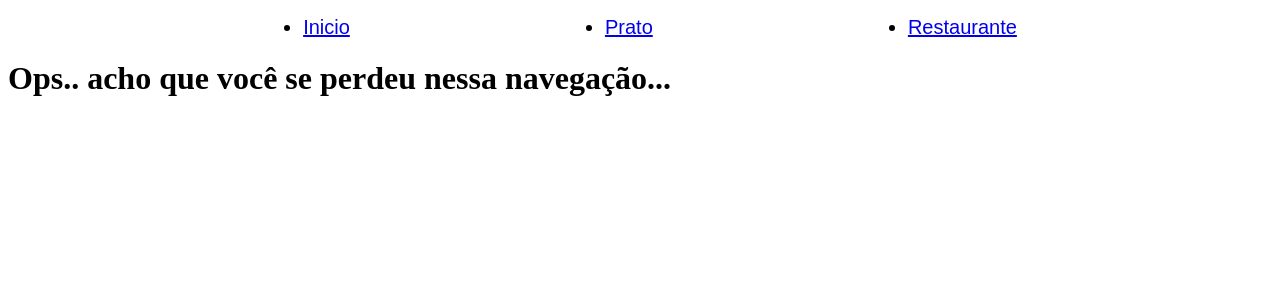
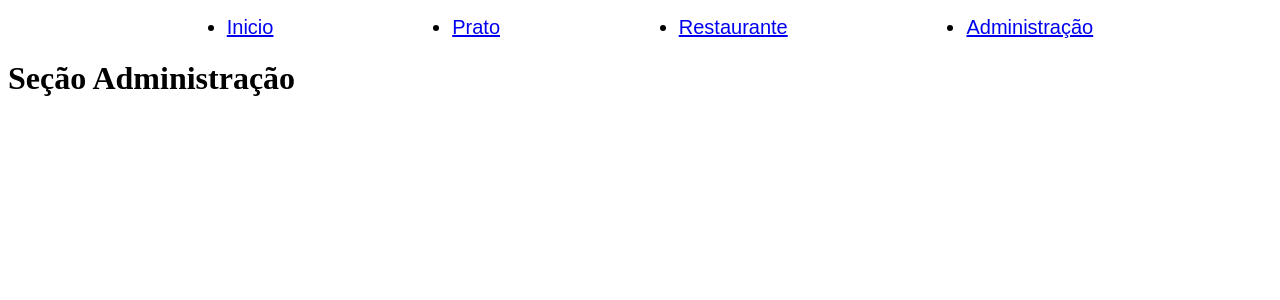
Before and after one commit to eliassouza93/APIRestaurante, a React (Create React App) app: page /administracao in a window 1280 px wide. Shown: the top 300 px of the page. Built offline with nearby package versions, Linux system fonts and the light colour scheme.

Commit message:
attAplicacao

```diff
--- a/src/componentes/Menu/index.tsx
+++ b/src/componentes/Menu/index.tsx
@@ -11,6 +11,9 @@ export default function Menu() {
     }, {
         label: 'Restaurante',
         to: '/restaurante'
+    },{
+        label: 'Administração',
+        to:'/administracao'
     }
 
     ]
@@ -22,7 +25,6 @@ export default function Menu() {
                     <li key={index}>
                         <Link to={rota.to}>
                             {rota.label}
-
                         </Link>
                     </li>
                 ))}
--- /dev/null
+++ b/src/pages/Administracao/index.tsx
@@ -0,0 +1,9 @@
+
+
+export default function Administracao() {
+    return (
+        <div>
+            <h1>Seção Administração</h1>
+        </div>
+    )
+}
--- a/src/routs.tsx
+++ b/src/routs.tsx
@@ -1,6 +1,7 @@
 import { BrowserRouter as Router, Routes, Route } from 'react-router-dom';
 import Menu from './componentes/Menu';
 import PaginaInicial from './pages';
+import Administracao from './pages/Administracao';
 import NotFound from './pages/NotFound';
 import Prato from './pages/Prato';
 import Restaurante from './pages/Restaurante';
@@ -12,7 +13,8 @@ export default function RotasWeb() {
                 <Routes>
                     <Route path='/' element={<PaginaInicial />} />
                     <Route path='/prato' element={<Prato />} />
-                    <Route path='restaurante' element={<Restaurante />} />
+                    <Route path='/restaurante' element={<Restaurante />} />
+                    <Route path='/administracao' element={<Administracao />} />
                     <Route path='*' element={<NotFound />} />
                 </Routes>
             </Router>
```
